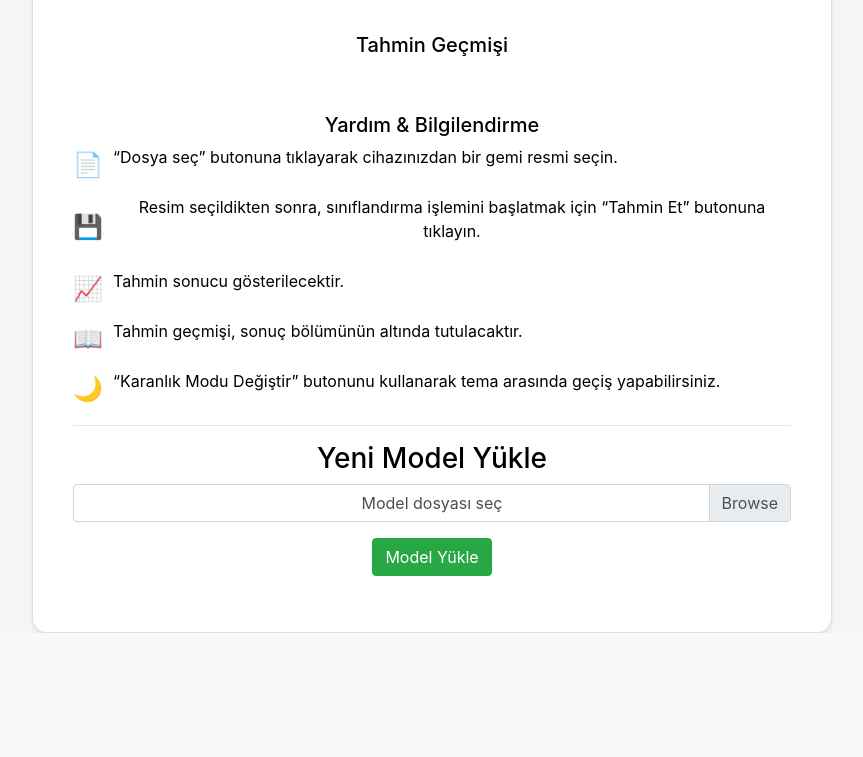
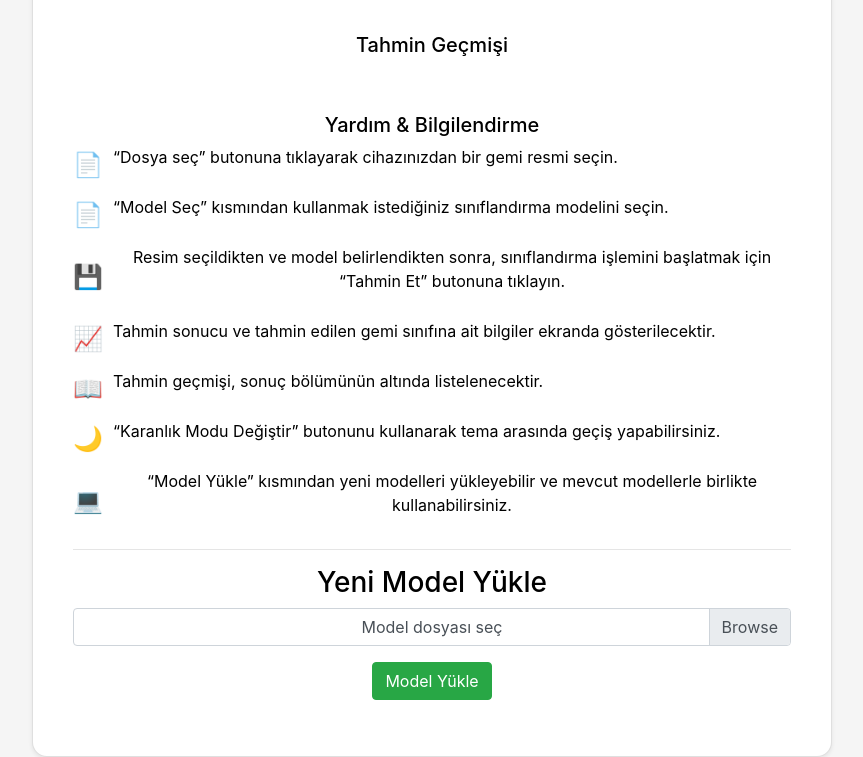
Before and after one commit to yasinkarademir/shipt-type-classification-web, a FastAPI app: page / in a window 1280 px wide. Shown: the part 438-1195 px from the top of the page, without its empty margins (208-1071 px from the left). Before the commit the page ends 1071 px from the top, so only its background shows below. Run offline with FastAPI, Linux system fonts and the light colour scheme; data that the repository does not hold is empty; parts of the project's set-up code (start-up, migrations or seed data) failed here and were passed over; some libraries are stand-ins or nearby versions.

Commit message:
Model yükleme ve yardım-bilgilendirme kısmı güncellendi.

```diff
--- a/main.py
+++ b/main.py
@@ -100,9 +100,13 @@
     with open(model_path, "wb") as buffer:
         shutil.copyfileobj(model_file.file, buffer)
 
+    # Yeni modeli yüklemek için tüm modelleri yeniden yükle
     load_all_models()
 
-    return JSONResponse(content={"model_name": model_file.filename})
+    model_name = model_file.filename.split(".")[0]  # Model adını belirle
+
+    return JSONResponse(
+        content={"message": "Model başarıyla yüklendi!", "model_name": model_name, "models": list(models.keys())})
 
 
 if __name__ == "__main__":
--- a/static/scripts.js
+++ b/static/scripts.js
@@ -342,6 +342,7 @@
 async function uploadModel() {
     const modelFileInput = document.getElementById('model-file-input');
     const modelFeedback = document.getElementById('model-feedback');
+    const modelSelect = document.getElementById('model-select');
 
     if (modelFileInput.files.length === 0) {
         modelFeedback.innerHTML = 'Lütfen bir model dosyası seçin.';
@@ -359,15 +360,29 @@
             body: formData
         });
 
+        const result = await response.json();
+
         if (response.ok) {
-            modelFeedback.innerHTML = 'Model başarıyla yüklendi!';
+            modelFeedback.innerHTML = `Model başarıyla yüklendi: ${result.model_name}`;
             modelFeedback.className = 'alert alert-success';
+
+            // Model listesini güncelle
+            modelSelect.innerHTML = '';  // Mevcut seçenekleri temizle
+            result.models.forEach(model => {
+                const option = document.createElement('option');
+                option.value = model;
+                option.text = model;
+                modelSelect.appendChild(option);
+            });
+
+            modelFileInput.value = '';  // Input alanını temizle
+
+            // Mesajı belirli bir süre sonra kaldır
             setTimeout(() => {
-                location.reload();
-            }, 1000);  // 1 saniye bekledikten sonra sayfayı yeniler
+                modelFeedback.style.display = 'none';
+            }, 3000); // 3 saniye sonra mesajı kaldır
         } else {
-            const error = await response.json();
-            modelFeedback.innerHTML = 'Model yükleme başarısız. ' + error.detail;
+            modelFeedback.innerHTML = 'Model yükleme başarısız. ' + result.message;
             modelFeedback.className = 'alert alert-danger';
         }
 
--- a/templates/index.html
+++ b/templates/index.html
@@ -50,6 +50,7 @@
             <div id="result" class="mt-3"></div>
             <div id="ship-description" class="mt-3 green-box" style="display: none;"></div>
             <div id="ship-damage" class="mt-3 red-box" style="display: none;"></div>
+            <img id="ship-image" class="img-fluid mt-3" style="display: none;">
             <div class="image-preview mt-3" id="image-container"
                  style="overflow: hidden; width: 400px; height: 400px; position: relative; display: none;">
                 <img id="uploaded-image" class="img-fluid" src="" alt="" style="display: none;">
@@ -69,20 +70,28 @@
                     <p>“Dosya seç” butonuna tıklayarak cihazınızdan bir gemi resmi seçin.</p>
                 </div>
                 <div class="help-item">
+                    <span class="help-icon">&#x1F4C4;</span>
+                    <p>“Model Seç” kısmından kullanmak istediğiniz sınıflandırma modelini seçin.</p>
+                </div>
+                <div class="help-item">
                     <span class="help-icon">&#x1F4BE;</span>
-                    <p>Resim seçildikten sonra, sınıflandırma işlemini başlatmak için “Tahmin Et” butonuna tıklayın.</p>
+                    <p>Resim seçildikten ve model belirlendikten sonra, sınıflandırma işlemini başlatmak için “Tahmin Et” butonuna tıklayın.</p>
                 </div>
                 <div class="help-item">
                     <span class="help-icon">&#x1F4C8;</span>
-                    <p>Tahmin sonucu gösterilecektir.</p>
+                    <p>Tahmin sonucu ve tahmin edilen gemi sınıfına ait bilgiler ekranda gösterilecektir.</p>
                 </div>
                 <div class="help-item">
                     <span class="help-icon">&#x1F4D6;</span>
-                    <p>Tahmin geçmişi, sonuç bölümünün altında tutulacaktır.</p>
+                    <p>Tahmin geçmişi, sonuç bölümünün altında listelenecektir.</p>
                 </div>
                 <div class="help-item">
                     <span class="help-icon">&#x1F319;</span>
                     <p>“Karanlık Modu Değiştir” butonunu kullanarak tema arasında geçiş yapabilirsiniz.</p>
+                </div>
+                <div class="help-item">
+                    <span class="help-icon">&#x1F4BB;</span>
+                    <p>“Model Yükle” kısmından yeni modelleri yükleyebilir ve mevcut modellerle birlikte kullanabilirsiniz.</p>
                 </div>
             </div>
             <hr>
```
